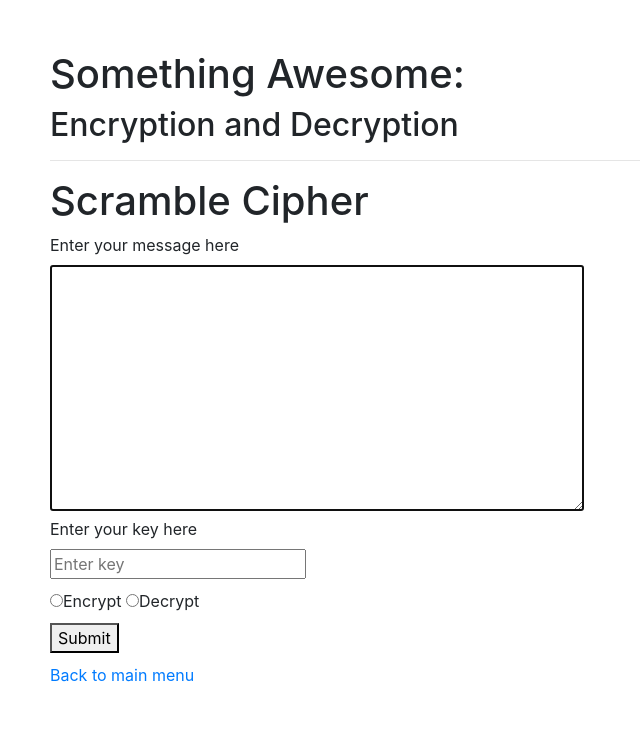
After one commit to EmilyWasher/SomethingAwesome, a Flask app: page /scramble_cipher in a window 1280 px wide. The commit adds this page. Shown: the top 736 px of the page, without its empty margins (0-640 px from the left). Run offline with Flask 2, Linux system fonts and the light colour scheme; some libraries are stand-ins or nearby versions.

Commit message:
wrote the code for a scramble cipher and added it to the web app

```diff
--- a/python_version/ciphers/atbash.py
+++ b/python_version/ciphers/atbash.py
@@ -7,9 +7,9 @@ class Atbash:
 		new_message = ''
 		for c in self._message:
 			if c.isupper():
-				new_message = new_message + chr(ord('Z') + ord('A') - ord(c))
+				new_message += chr(ord('Z') + ord('A') - ord(c))
 			elif c.islower():
-				new_message = new_message + chr(ord('z') + ord('a') - ord(c))
+				new_message += chr(ord('z') + ord('a') - ord(c))
 			else:
-				new_message = new_message + c
+				new_message += c
 		return new_message
--- a/python_version/routes.py
+++ b/python_version/routes.py
@@ -5,9 +5,12 @@ from ciphers.caesar_no_key import Caesar_no_key
 from ciphers.reverse import Reverse
 from ciphers.atbash import Atbash
 from ciphers.rail_fence import Rail_fence
+from ciphers. scramble import Scramble
 
 import re
 import enchant
+import string
+import random
 d = enchant.Dict("en_AU")
 
 
@@ -57,6 +60,28 @@ def reverse_alpha():
     return render_template("atbash.html")
 
 
+@app.route('/scramble_cipher', methods=['POST', 'GET'])
+def scramble():
+    if request.method == 'POST':
+        key = request.form.get("key")
+        message = request.form['message']
+        user_option = request.form['option']
+
+        if not key:
+            scramble = Scramble(message, None)
+        else:
+            scramble = Scramble(message, key)
+
+        if user_option == 'encrypt':
+            new_message = scramble.encrypt()
+        elif user_option == 'decrypt':
+            new_message = scramble.decrypt()
+
+        return render_template("scramble.html", new_message=new_message, new_key=scramble.get_key())
+
+    return render_template("scramble.html")
+
+
 @app.route('/reverse_cipher', methods=['POST', 'GET'])
 def reverse():
     if request.method == 'POST':
--- a/python_version/templates/index.html
+++ b/python_version/templates/index.html
@@ -7,6 +7,7 @@
 		        <button> <a href="{{url_for('caesar')}}">Caesar Cipher</a></button>
 		        <button> <a href="{{url_for('caesar_no_key')}}">Caesar Cipher w/out key</a></button>
 		        <button> <a href="{{url_for('reverse_alpha')}}">Reverse Alphabet Cipher</a></button>
+		        <button> <a href="{{url_for('scramble')}}">Scramble Cipher</a></button>
 		    </ul><br>
 		    <h4>Transposition Ciphers</h4><br>
 		    <ul>
--- /dev/null
+++ b/python_version/templates/scramble.html
@@ -0,0 +1,36 @@
+{% extends 'base.html' %}
+{% block content %}
+<div>
+    <h1>Scramble Cipher</h1>
+</div>
+<div>
+    <form id="encryptform" method = "POST">
+		<div>
+		    <label>Enter your message here</label><br>
+		    <textarea name="message" rows="10" cols="50" autofocus form="encryptform">
+		    </textarea><br>
+		    <label>Enter your key here</label><br>
+		    <input type="text" name="key" value="{{key}}" placeholder="Enter key">
+		</div>
+		<div style="margin: 10px 0px">
+		    <input type="radio" name="option" value="encrypt">Encrypt
+		    <input type="radio" name="option" value="decrypt">Decrypt
+		</div>
+	    <div style="margin: 10px 0px">
+			<button type="submit">Submit</button>
+		</div>
+		<div>
+            {%  if new_message != NULL %}
+            	<label>Your new message is</label><br>
+            	<p id="new_message" name="new_message" value="{{new_message}}" form="encryptform">{{new_message}}</p>
+            	<label>And your key is</label><br>
+            	<p id="new_key" name="new_key" value="{{new_key}}" form="encryptform">{{new_key}}</p>
+            {%  endif  %}
+        </div>
+    </form>
+</div>
+
+<div>
+    <a href="{{url_for('index')}}">Back to main menu</a>
+</div>
+{% endblock %}
```
Also changed, not shown: python_version/ciphers/scramble.py (+55 -1 lines).
